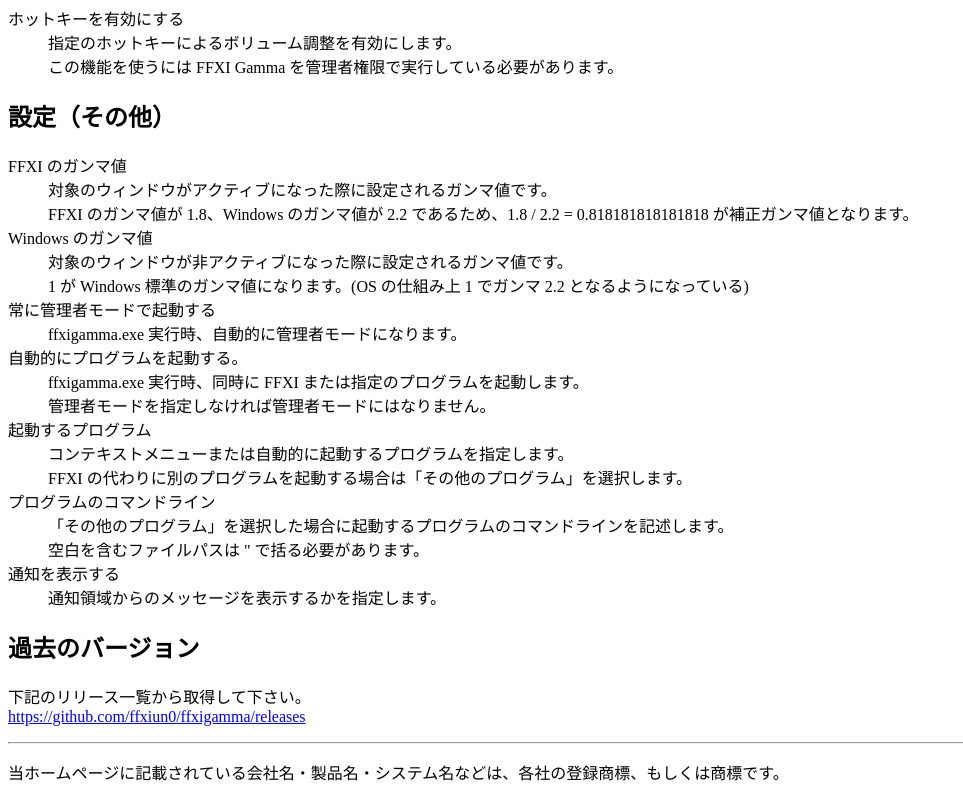
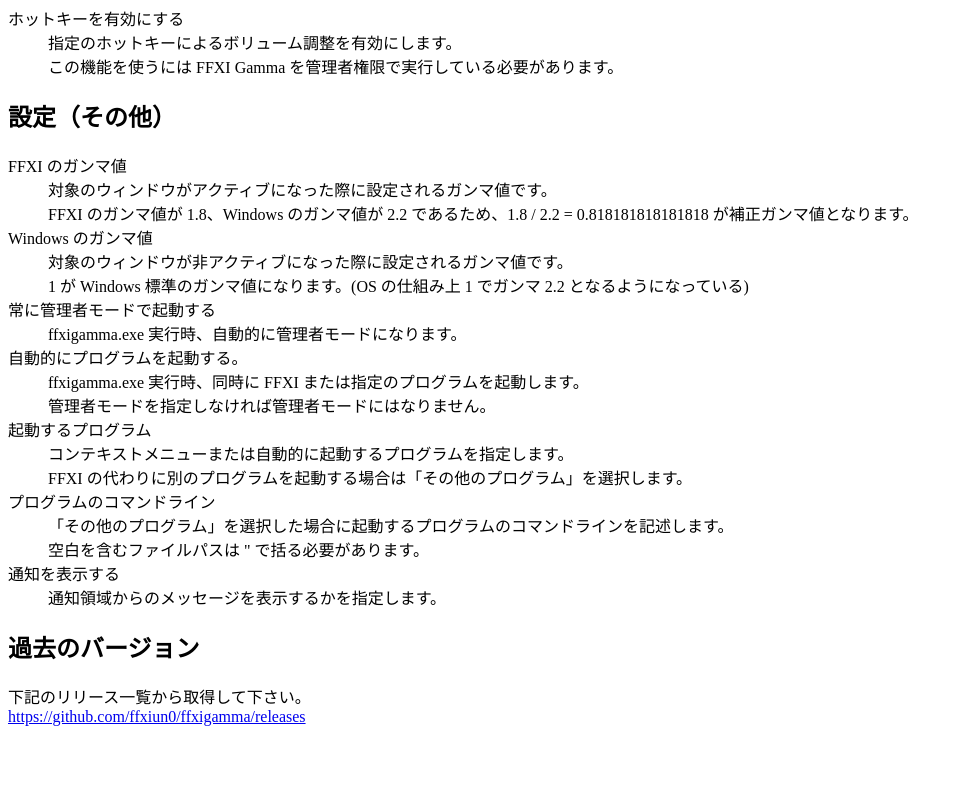
Before and after one commit to ffxiun0/ffxiun0.github.io, a plain HTML site: page ffxigamma/index.html in a window 1280 px wide. Shown: the part 5175-5975 px from the top of the page, without its empty margins (0-963 px from the left). After the commit the page ends 5917 px from the top, so only its background shows below. Drawn offline with Linux system fonts and the light colour scheme.

Commit message:
Fix right notation

```diff
--- a/ffxigamma/index.html
+++ b/ffxigamma/index.html
@@ -358,7 +358,5 @@
         下記のリリース一覧から取得して下さい。<br />
         <a href="https://github.com/ffxiun0/ffxigamma/releases">https://github.com/ffxiun0/ffxigamma/releases</a>
     </p>
-    <hr />
-    <p>当ホームページに記載されている会社名・製品名・システム名などは、各社の登録商標、もしくは商標です。</p>
 </body>
 </html>
```
